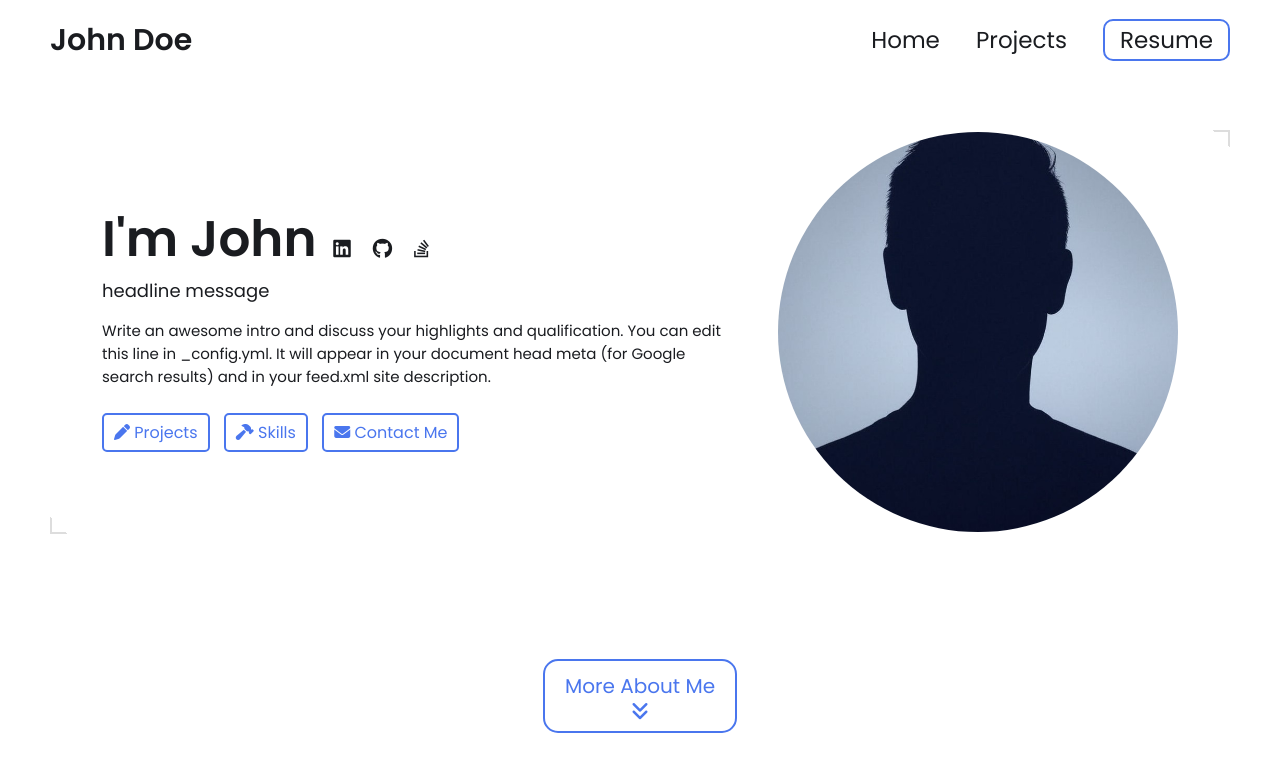
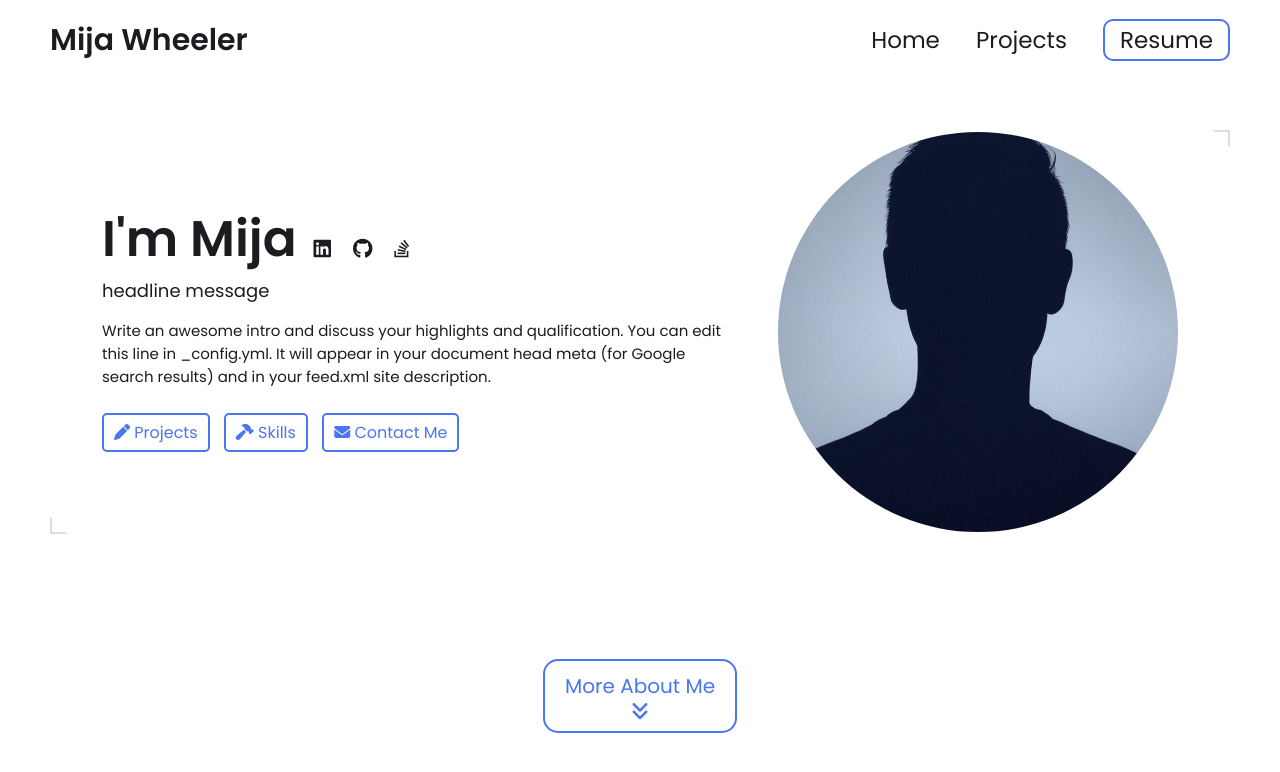
Before and after one commit to MijaWheeler/MijaWheeler.github.io, a Jekyll site: the page built from index.html, in a window 1280 px wide and 900 px high. Shown: the top 772 px of the window. Built offline with Jekyll 4.4.1, drawn with Linux system fonts in a browser that asks for light colours.

Commit message:
changed name in readme

```diff
--- a/_config.yml
+++ b/_config.yml
@@ -7,12 +7,12 @@
 
 # Main Page Setup
 
-title: John Doe's Portfolio # This is what shows up in the tab of the browser
+title: Mija Wheeler's Portfolio # This is what shows up in the tab of the browser
 
 
 
 # Hero Section
-name: John Doe
+name: Mija Wheeler
 headline: headline message
 description: >- # dont remove this line. this will ignore all new lines until the next section
   Write an awesome intro and discuss your highlights and qualification. You can edit this
```
Also changed, not shown: README.md, README_template.md (deleted).
